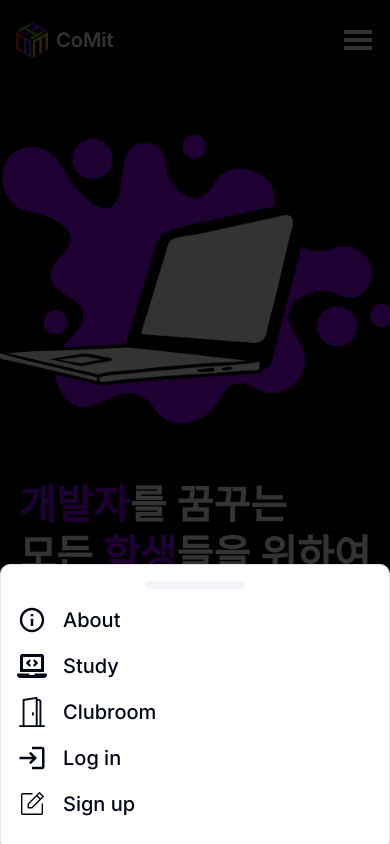
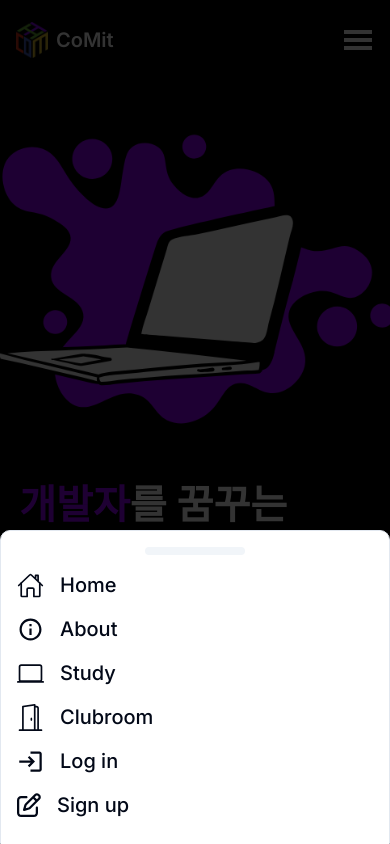
Before and after one commit to skku-comit/comit-website, a Next.js app: page / in a window 390 px wide. Both pictures are taken after a click on the button 358 px from the left and 40 px from the top of the page. Built offline with nearby package versions, Linux system fonts and the light colour scheme.

Commit message:
feat(fe): add home to drawer

```diff
--- a/components/common/Header.tsx
+++ b/components/common/Header.tsx
@@ -13,10 +13,10 @@ import {
   DrawerClose
 } from '@/components/ui/drawer'
 import { IoMdInformationCircleOutline } from 'react-icons/io'
-import { FaLaptopCode } from 'react-icons/fa'
+import { IoHomeOutline, IoLaptopOutline } from 'react-icons/io5'
 import { BsDoorOpen } from 'react-icons/bs'
 import { MdLogin } from 'react-icons/md'
-import { PiNotePencilLight } from 'react-icons/pi'
+import { FaRegPenToSquare } from 'react-icons/fa6'
 
 export function NavLink({ href }: { href: string }) {
   const pathname = usePathname()
@@ -94,10 +94,21 @@ export default function Header() {
             <div
               className="flex items-center gap-4 text-3xl font-medium"
               onClick={() => {
+                router.push('/')
+              }}
+            >
+              <IoHomeOutline size={27} />
+              <p className="flex items-center text-xl">Home</p>
+            </div>
+          </DrawerClose>
+          <DrawerClose>
+            <div
+              className="flex items-center gap-4 text-3xl font-medium"
+              onClick={() => {
                 router.push('/about')
               }}
             >
-              <IoMdInformationCircleOutline />
+              <IoMdInformationCircleOutline size={27} />
               <p className="flex items-center text-xl">About</p>
             </div>
           </DrawerClose>
@@ -108,7 +119,7 @@ export default function Header() {
                 router.push('/study')
               }}
             >
-              <FaLaptopCode />
+              <IoLaptopOutline size={27} />
               <p className="flex items-center text-xl">Study</p>
             </div>
           </DrawerClose>
@@ -119,7 +130,7 @@ export default function Header() {
                 router.push('/clubroom')
               }}
             >
-              <BsDoorOpen />
+              <BsDoorOpen size={27} />
               <p className="flex items-center text-xl">Clubroom</p>
             </div>
           </DrawerClose>
@@ -130,7 +141,7 @@ export default function Header() {
                 router.push('/login')
               }}
             >
-              <MdLogin />
+              <MdLogin size={27} />
               <p className="flex items-center text-xl">Log in</p>
             </div>
           </DrawerClose>
@@ -141,7 +152,7 @@ export default function Header() {
                 router.push('/signup')
               }}
             >
-              <PiNotePencilLight />
+              <FaRegPenToSquare size={24} />
               <p className="flex items-center text-xl">Sign up</p>
             </div>
           </DrawerClose>
```
